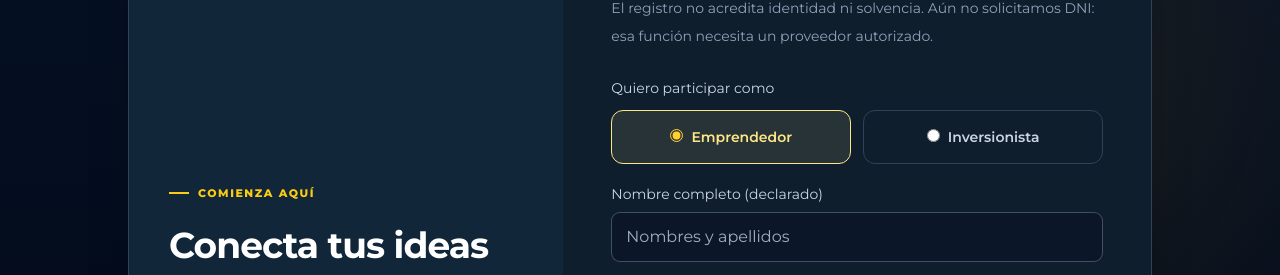
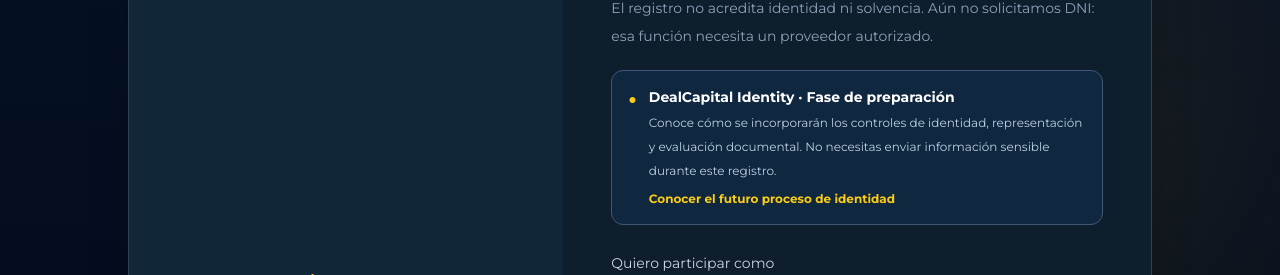
Before and after one commit to axelcrack01/DealCapital, a Next.js app: page /registro in a window 1280 px wide. Shown: the part 280-555 px from the top of the page. Built offline with nearby package versions, Linux system fonts and the light colour scheme; no server answers.

Commit message:
ux(identity): explain planned verification within registration without asking for DNI

```diff
--- a/app/registro/page.tsx
+++ b/app/registro/page.tsx
@@ -64,7 +64,20 @@ export default function Registro() {
         <section className="p-7 sm:p-12">
           <p className="dc-eyebrow mb-5">Únete a DealCapital</p>
           <h2 className="mb-3 text-3xl font-bold tracking-tight text-white">Crear cuenta</h2>
-          <p className="mb-7 text-sm leading-7 text-slate-400">El registro no acredita identidad ni solvencia. Aún no solicitamos DNI: esa función necesita un proveedor autorizado.</p>
+          <p className="mb-5 text-sm leading-7 text-slate-400">El registro no acredita identidad ni solvencia. Aún no solicitamos DNI: esa función necesita un proveedor autorizado.</p>
+          <div className="mb-7 flex items-start gap-3 rounded-xl border border-[#415778] bg-[#102740] p-4 text-sm">
+            <span aria-hidden="true" className="mt-0.5 text-[#facc15]">●</span>
+            <div>
+              <strong className="text-white">DealCapital Identity · Fase de preparación</strong>
+              <p className="mt-1 text-xs leading-6 text-[#bdd0e3]">
+                Conoce cómo se incorporarán los controles de identidad, representación y evaluación documental.
+                No necesitas enviar información sensible durante este registro.
+              </p>
+              <Link href="/identidad" className="mt-2 inline-block text-xs font-bold text-[#facc15] underline-offset-4 hover:underline">
+                Conocer el futuro proceso de identidad
+              </Link>
+            </div>
+          </div>
           {success ? <div role="status" className="rounded-xl border border-emerald-300/30 bg-emerald-950/25 p-6">
             <h3 className="mb-3 text-lg font-bold text-emerald-200">Registro procesado</h3>
             <p className="mb-5 text-sm leading-7 text-slate-300">{message}</p>
```
